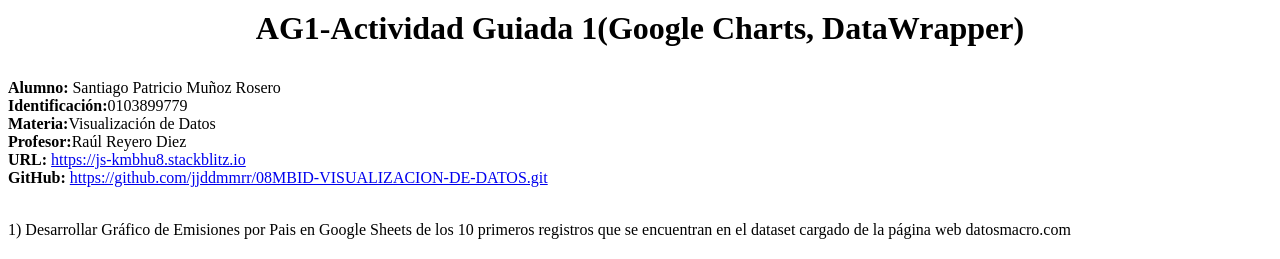
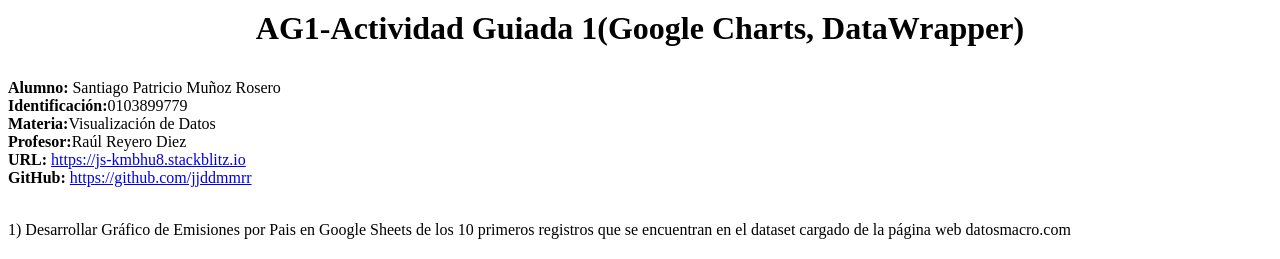
Before and after one commit to jjddmmrr/AG1-Visualizacion, a website: page index.html in a window 1280 px wide. Shown: the part 330-589 px from the top of the page. Drawn offline with Linux system fonts and the light colour scheme.

Commit message:
1 file modified

```diff
--- a/index.html
+++ b/index.html
@@ -8,7 +8,7 @@
 <b>Materia:</b>Visualización de Datos<br>
 <b>Profesor:</b>Raúl Reyero Diez<br>
 <b>URL:</b> <a href="https://js-kmbhu8.stackblitz.io">https://js-kmbhu8.stackblitz.io</a><br>
-<b>GitHub:</b> <a href="https://github.com/jjddmmrr/08MBID-VISUALIZACION-DE-DATOS.git">https://github.com/jjddmmrr/08MBID-VISUALIZACION-DE-DATOS.git</a><br><br>
+<b>GitHub:</b> <a href="https://github.com/jjddmmrr">https://github.com/jjddmmrr</a><br><br>
 
 <p align="justify">
 1) Desarrollar Gráfico de Emisiones por Pais en Google Sheets de los 10 primeros registros que se encuentran en el dataset cargado de la página web datosmacro.com
```
